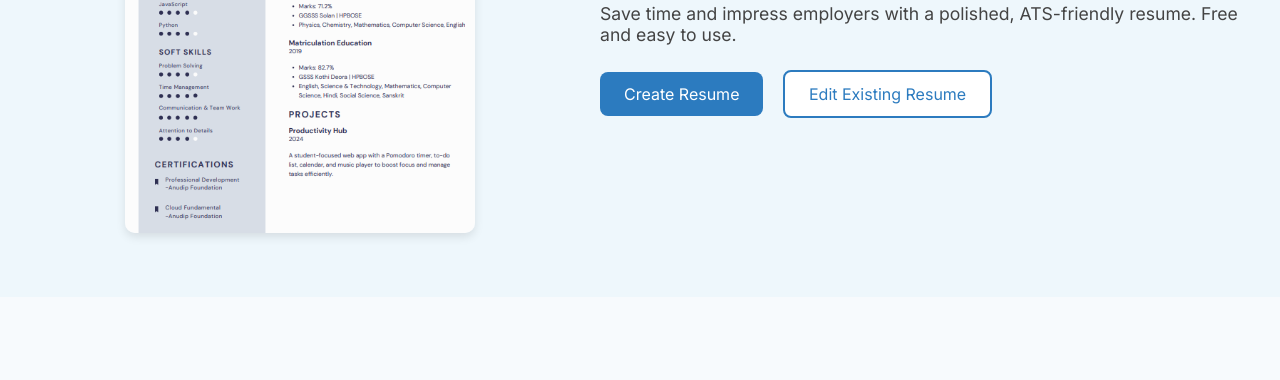
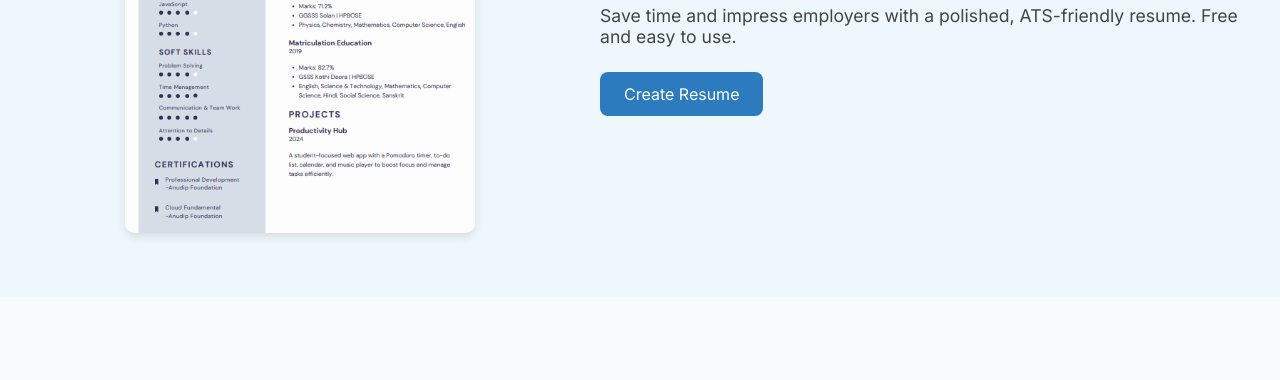
Before and after one commit to chxtnx/Project-3-Resume-Builder, a plain HTML site: page index.html in a window 1280 px wide. Shown: the part 417-797 px from the top of the page. Drawn offline with Linux system fonts and the light colour scheme.

Commit message:
Update index.html

```diff
--- a/index.html
+++ b/index.html
@@ -10,7 +10,6 @@
 </head>
 <body>
 
-  <!-- Navbar -->
 <header class="navbar">
   <div class="logo">
     <img src="assets/logo.png" alt="Logo" class="logo-icon" />
@@ -27,7 +26,6 @@
   </nav>
 </header>
 
-  <!-- Hero Section -->
   <section id="home" class="hero-section">
     <div class="hero-left">
       <img src="assets/sample.png" alt="Sample Resume" class="resume-image" />
@@ -37,12 +35,11 @@
       <p>Save time and impress employers with a polished, ATS-friendly resume. Free and easy to use.</p>
       <div class="buttons">
         <a href="resume-builder.html" class="btn primary">Create Resume</a>
-        <a href="edit-resume.html" class="btn secondary">Edit Existing Resume</a>
       </div>
     </div>
   </section>
 
-  <!-- Sample Resumes -->
+
   <section id="samples" class="sample-resume">
     <h2>Sample Resumes</h2>
     <p>Here’s a preview of what your professional resume could look like.</p>
@@ -53,7 +50,7 @@
     </div>
   </section>
 
-  <!-- Steps Section -->
+
   <section id="steps" class="steps">
     <h2>Build Your Resume in 3 Simple Steps</h2>
     <div class="step-grid">
@@ -74,8 +71,7 @@
       </div>
     </div>
   </section>
-<!-- Tips Section -->
-<!-- Tips Section -->
+
 <section id="tips" class="tips">
   <h2>Tips for a Great Resume</h2>
   <div class="tips-grid">
@@ -102,7 +98,7 @@
   </div>
 </section>
 
-  <!-- Footer -->
+
   <footer class="footer">
     <div class="footer-content">
       <div class="footer-box">
```
